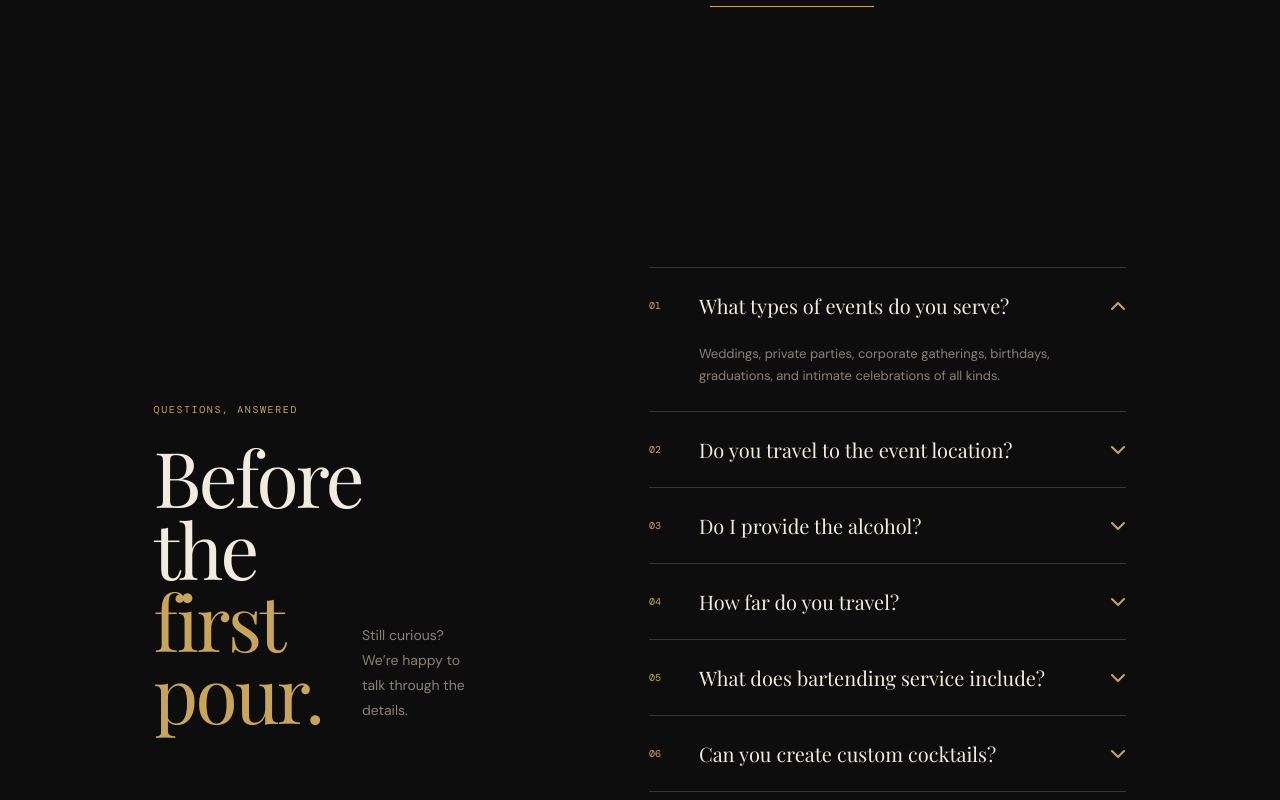
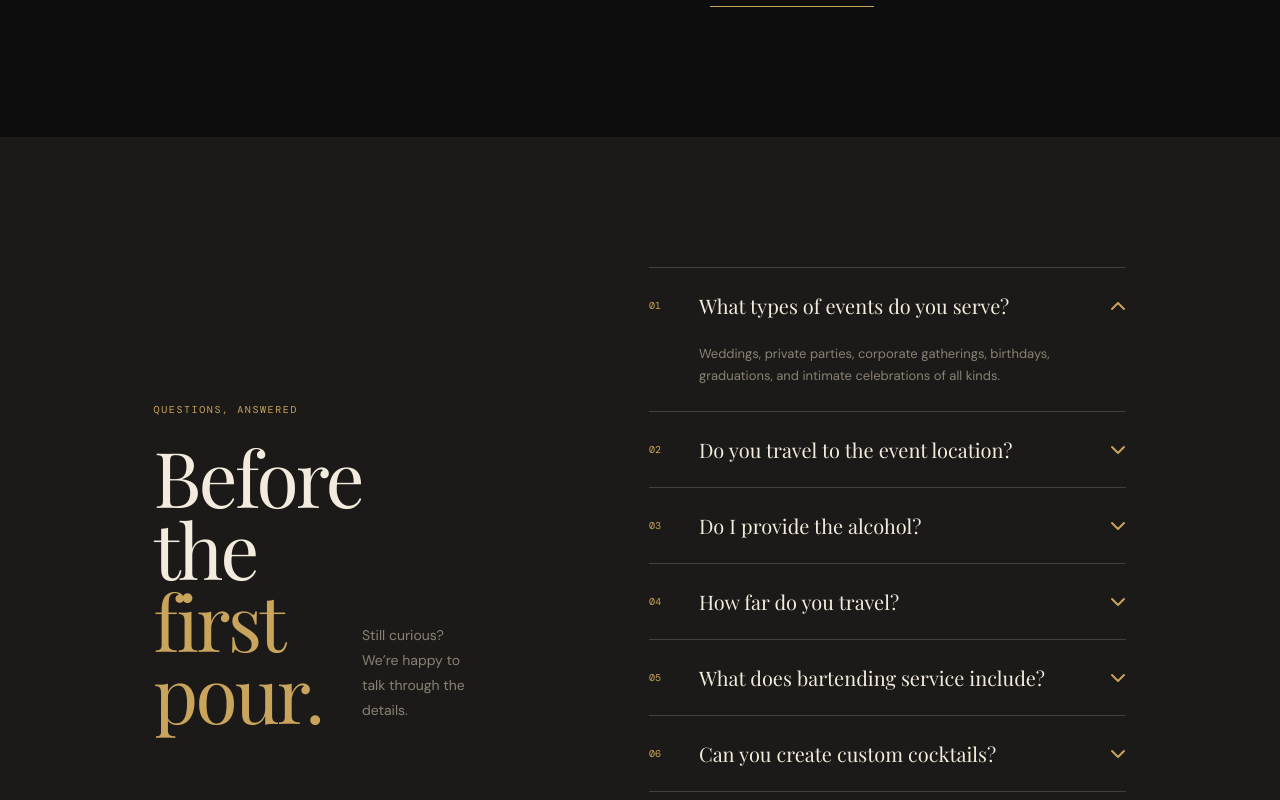
Before and after one commit to AstridBonoan/midnight_luxery.io, a React (Vite) app: page / in a window 1280 px wide. Shown: the part 4520-5320 px from the top of the page. Built offline with nearby package versions, Linux system fonts and the light colour scheme; a web font is replaced by a local one.

Commit message:
Balance alternating section colors

```diff
--- a/src/App.css
+++ b/src/App.css
@@ -63,6 +63,9 @@ h2 { font-size:clamp(46px,6vw,84px); line-height:.94; margin-bottom:0; }
 .statement .line { background:rgba(13,13,13,.35); height:1px; margin:44px 0 25px; width:100%; }
 .statement p { font-family:'DM Mono'; font-size:11px; line-height:1.7; max-width:310px; }
 .services { background:var(--espresso); }
+.about { background:var(--black); }
+.booking { background:var(--black); }
+.faq { background:var(--espresso); }
 .section-intro { margin:0 4vw 5px 0; }
 .service-list { border-top:1px solid var(--line); display:grid; grid-template-columns:1fr 1fr; }
 .service-list article { border-bottom:1px solid var(--line); display:grid; gap:20px; grid-template-columns:35px minmax(0,1.2fr) minmax(0,1fr) 20px; padding:28px 0; }
```
Also changed, not shown: 4 other files (tests, documents, lock files or other folders).
